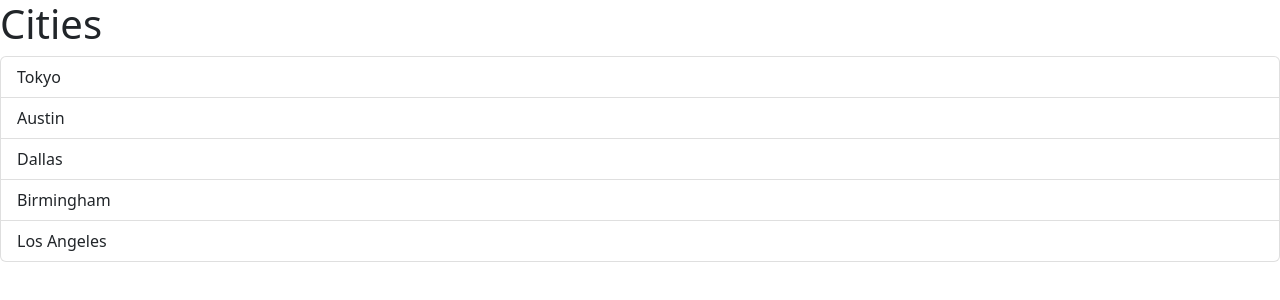
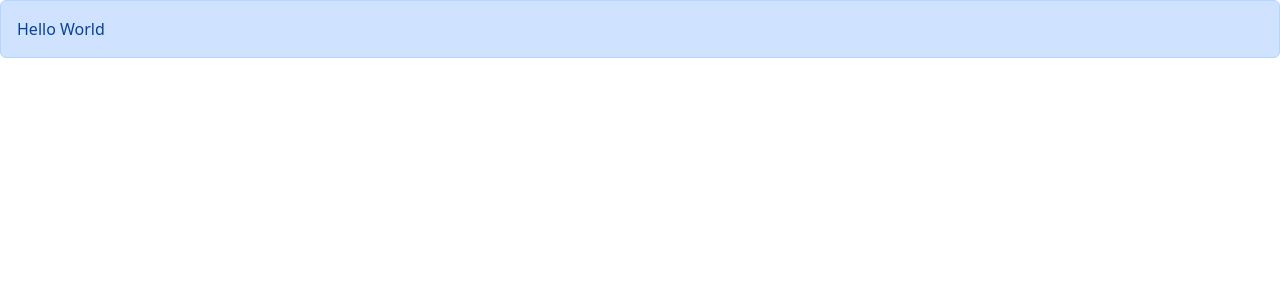
Before and after one commit to Brunda31/react-vite, a React (Vite) app: page / in a window 1280 px wide. Shown: the top 300 px of the page. Built offline with nearby package versions, Linux system fonts and the light colour scheme.

Commit message:
passing children

```diff
--- a/src/App.tsx
+++ b/src/App.tsx
@@ -1,17 +1,9 @@
-import ListGroup from "./components/ListGroup";
+import Alert from "./components/Alert";
 
 function App() {
-  let items = ["Tokyo", "Austin", "Dallas", "Birmingham", "Los Angeles"];
-  const handleSelectItem = (item: String) => {
-    console.log(item);
-  };
   return (
     <div>
-      <ListGroup
-        items={items}
-        heading="Cities"
-        onSelectItem={handleSelectItem}
-      />
+      <Alert>Hello World</Alert>
     </div>
   );
 }
--- /dev/null
+++ b/src/components/Alert.tsx
@@ -0,0 +1,11 @@
+import { ReactNode } from "react";
+
+interface props {
+  children: ReactNode; //instead of    text : String we give children : ReactNode for <span> component to be given....
+}
+
+const Alert = ({ children }: props) => {
+  return <div className="alert alert-primary">{children}</div>;
+};
+
+export default Alert;
```
Also changed, not shown: 1 other file (tests, documents, lock files or other folders).
